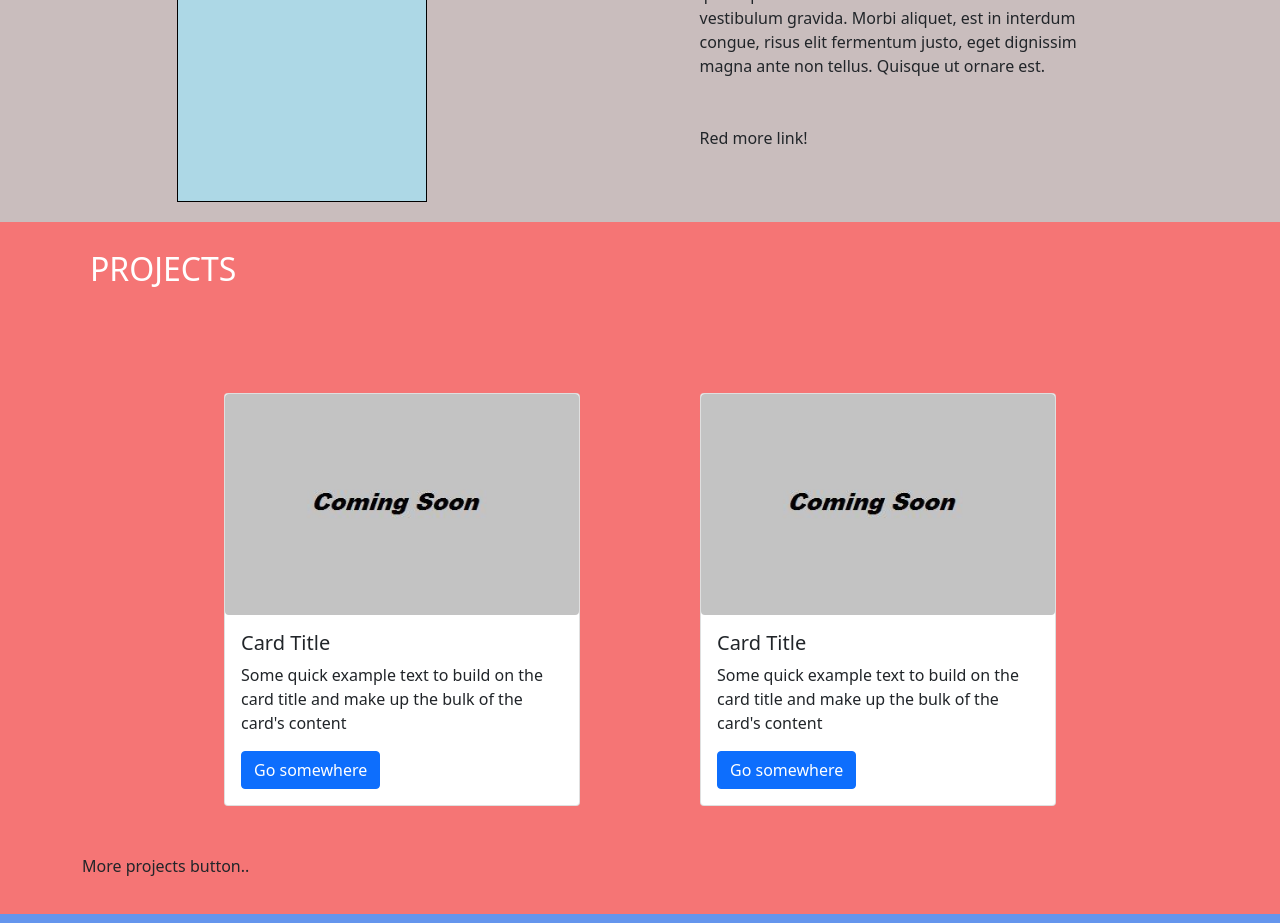
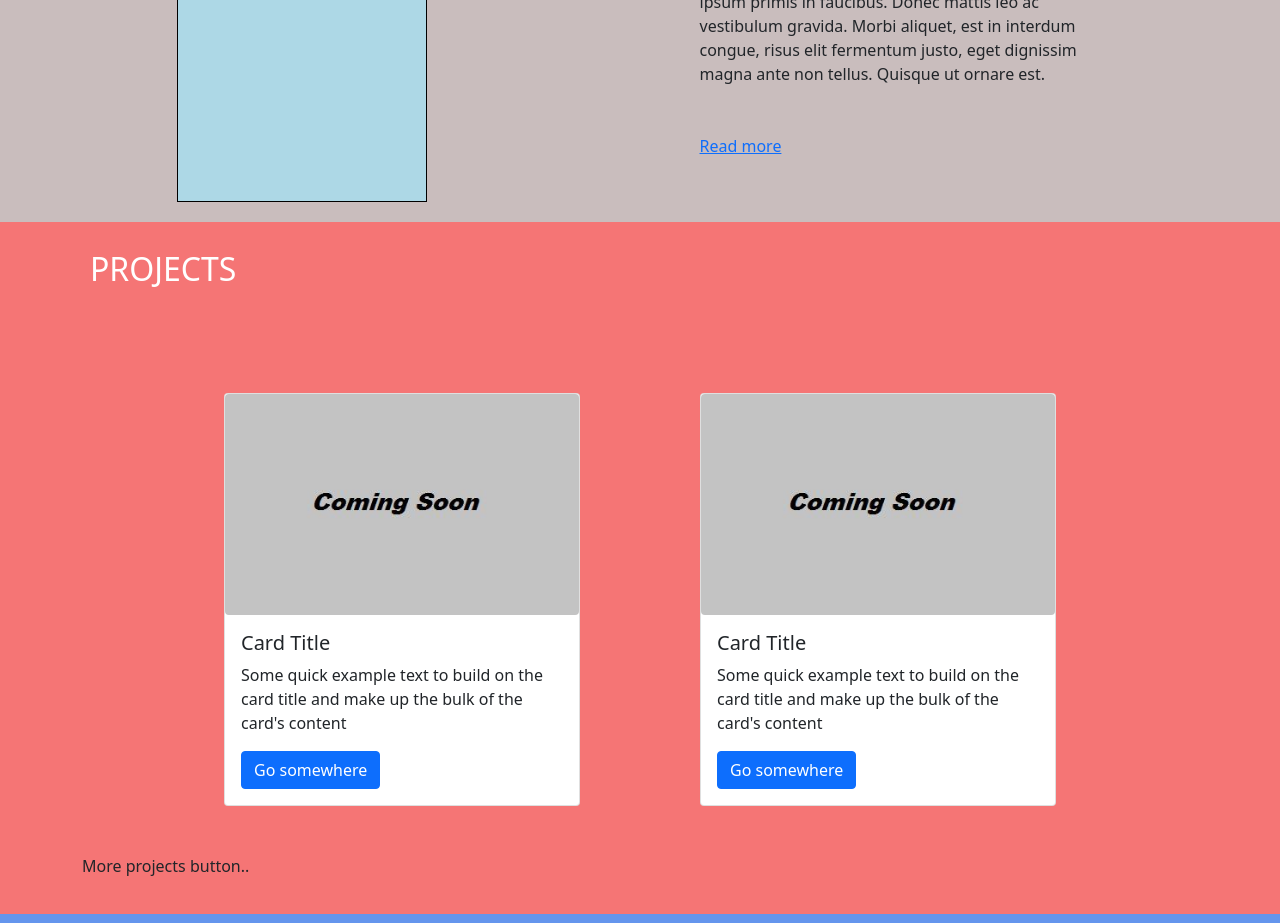
Before and after one commit to Semthan/next_portfolio, a Next.js app: page / in a window 1280 px wide. Shown: the part 1120-2043 px from the top of the page. Built offline with nearby package versions, Linux system fonts and the light colour scheme.

Commit message:
link to about page

```diff
--- a/components/about-section/aboutSection.js
+++ b/components/about-section/aboutSection.js
@@ -1,4 +1,5 @@
 import React from 'react'
+import Link from 'next/link'
 import classes from './aboutSection.module.css'
 import { Container, Row, Col } from 'react-bootstrap'
 
@@ -18,7 +19,7 @@
                             Sed ut convallis nunc. Aliquam porta laoreet lorem quis commodo. Interdum et malesuada fames ac ante ipsum primis in faucibus. Donec mattis leo ac vestibulum gravida. Morbi aliquet, est in interdum
                             congue, risus elit fermentum justo, eget dignissim magna ante non tellus. Quisque ut ornare est.
                         </p>
-                        <p>Red more link!</p>
+                        <Link href="about">Read more</Link>
                     </Col>
                     <Col xs={1}></Col>
                 </Row>
--- a/pages/about.js
+++ b/pages/about.js
@@ -3,7 +3,7 @@
 export default function About() {
     return (
         <div>
-
+            <h1>test</h1>
         </div>
     )
 }
```
